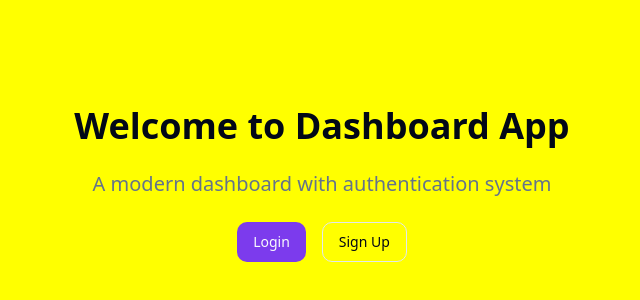
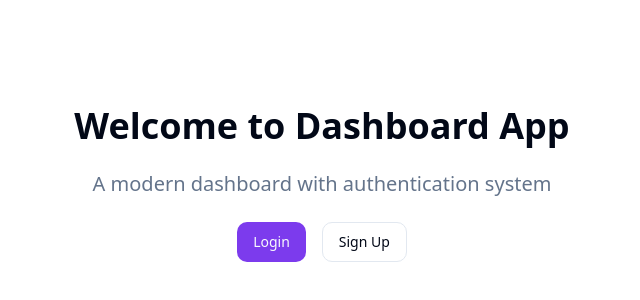
Before and after one commit to Piyush2611/User_management_system_frontend, a React (Vite) app: page / in a window 1280 px wide. Shown: the part 216-516 px from the top of the page, without its empty margins (318-958 px from the left). Built offline with nearby package versions, Linux system fonts and the light colour scheme.

Commit message:
remove the background color

```diff
--- a/src/index.css
+++ b/src/index.css
@@ -8,7 +8,7 @@ All colors MUST be HSL.
 
 @layer base {
   :root {
-    --background: 248 250 252;
+    /* --background: 248 250 252; */
     --foreground: 222.2 84% 4.9%;
 
     --card: 0 0% 100%;
```
